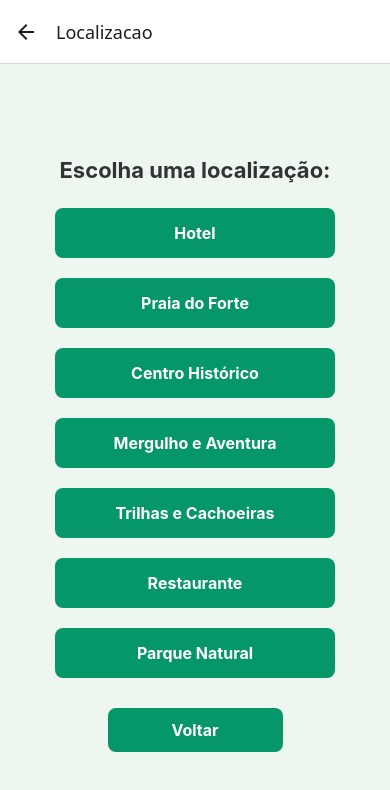
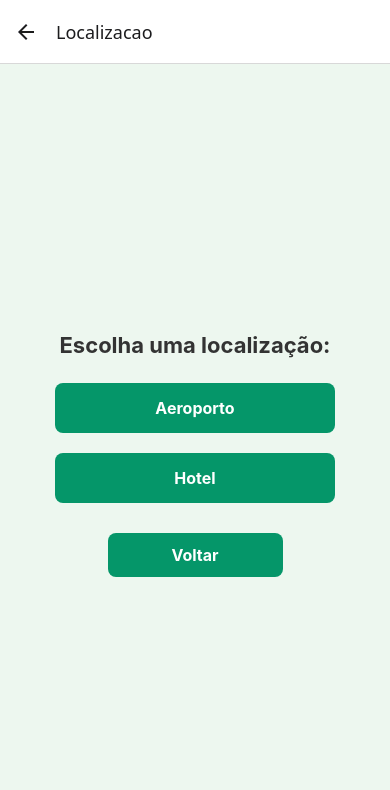
Before and after one commit to MarceloMederi/APP-Natal, a React Native app: screen /Localizacao in a window 390 px wide. Shown: the top 790 px of the page. Built offline with nearby package versions, Linux system fonts and the light colour scheme.

Commit message:
Criado dois botoes dentro da pagina LocationScreen, quando clicado leva nas coordenadas de acordo com o nome

```diff
--- a/screens/LocationScreen.tsx
+++ b/screens/LocationScreen.tsx
@@ -2,13 +2,8 @@ import React from 'react';
 import { View, TouchableOpacity, Text, StyleSheet, Linking } from 'react-native';
 
 const locations: { [key: string]: string } = {
-  'Hotel': 'https://www.google.com/maps?q=-12.9794,-38.4581',
-  'Praia do Forte': 'https://www.google.com/maps?q=-12.5663,-37.9985',
-  'Centro Histórico': 'https://www.google.com/maps?q=-12.9714,-38.5124',
-  'Mergulho e Aventura': 'https://www.google.com/maps?q=-12.574,-37.995',
-  'Trilhas e Cachoeiras': 'https://www.google.com/maps?q=-12.4000,-37.2000',
-  'Restaurante': 'https://www.google.com/maps?q=-12.9766,-38.5016',
-  'Parque Natural': 'https://www.google.com/maps?q=-12.5000,-37.5000',
+  'Aeroporto': 'https://www.google.com/maps?q=-5.768689653184387,-35.366061277387644',
+  'Hotel': 'https://www.google.com/maps?q=-5.872707039137344,-35.180338772337024',
 };
 
 const LocationScreen = ({ navigation }: any) => {
```
